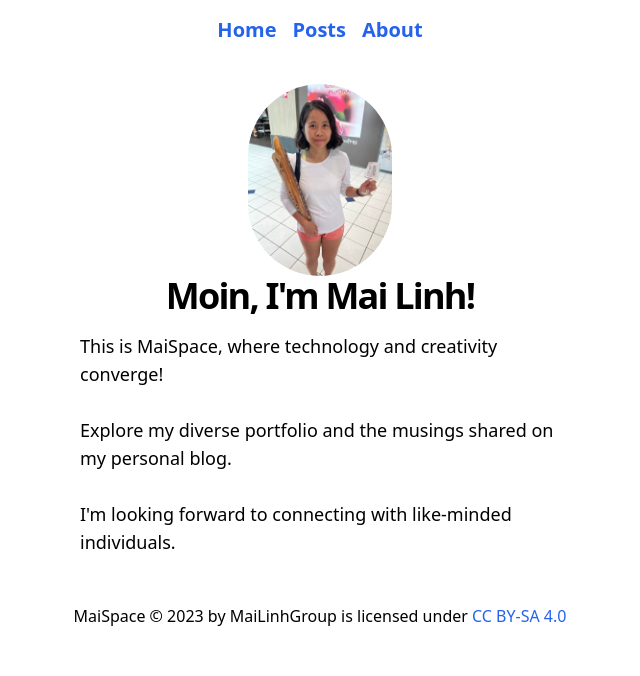
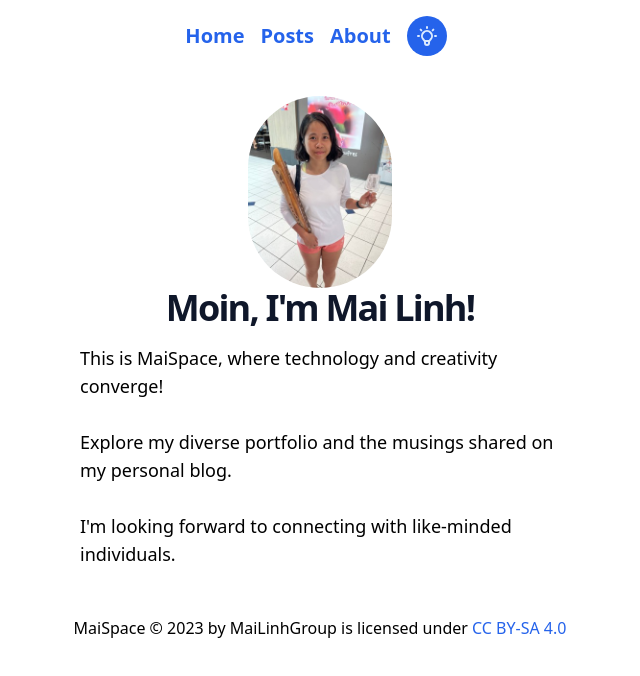
Before and after one commit to MaiLinhGroup/maispace-v2, a Next.js app: page / in a window 1280 px wide. Shown: the top 676 px of the page, without its empty margins (320-960 px from the left). Built offline with nearby package versions, Linux system fonts and the light colour scheme.

Commit message:
Add ThemeSwitch component to header

```diff
--- a/components/header.tsx
+++ b/components/header.tsx
@@ -1,16 +1,17 @@
 import Link from "next/link";
 import { usePathname } from "next/navigation";
+import ThemeSwitch from "./themeswitch";
 
 export default function Header({ home }: { home?: boolean }) {
   const name = "Moin, I'm Mai Linh!";
   const pathname = usePathname();
   return (
     <header className="flex flex-col items-center">
-      <nav className="hover:underline underline-offset-auto text-blue-600 hover:text-blue-800 text-xl font-semibold mb-2">
-        <div className="max-w-screen-xl flex flex-wrap items-center justify-between mx-auto p-4">
+      <nav className="hover:underline underline-offset-auto text-xl font-semibold mb-2">
+        <div className=" max-w-screen-xl flex flex-wrap items-center justify-between mx-auto p-4">
           <div className="w-full md:block md:w-auto" id="navbar-default">
             <ul className="inline-flex items-center justify-between space-x-4">
-              <li>
+              <li className="text-blue-600 hover:text-blue-800">
                 <Link
                   className={`link ${pathname === "/" ? "active" : ""}`}
                   href="/"
@@ -18,7 +19,7 @@ export default function Header({ home }: { home?: boolean }) {
                   Home
                 </Link>
               </li>
-              <li>
+              <li className="text-blue-600 hover:text-blue-800">
                 <Link
                   className={`link ${pathname === "/posts" ? "active" : ""}`}
                   href="/posts"
@@ -26,13 +27,17 @@ export default function Header({ home }: { home?: boolean }) {
                   Posts
                 </Link>
               </li>
-              <li>
+              <li className="text-blue-600 hover:text-blue-800">
                 <Link
                   className={`link ${pathname === "/about" ? "active" : ""}`}
                   href="/about"
                 >
                   About
                 </Link>
+              </li>
+              <li>
+                {" "}
+                <ThemeSwitch />
               </li>
             </ul>
           </div>
@@ -49,7 +54,9 @@ export default function Header({ home }: { home?: boolean }) {
               width={144}
               alt={name}
             />
-            <h1 className="text-4xl font-bold tracking-tighter">{name}</h1>
+            <h1 className="text-4xl font-bold tracking-tighter text-slate-900 dark:text-slate-50">
+              {name}
+            </h1>
           </>
         ) : (
           <>
--- /dev/null
+++ b/components/themeswitch.tsx
@@ -0,0 +1,32 @@
+import { useTheme } from "next-themes";
+export default function ThemeSwitch() {
+  const { theme, setTheme, resolvedTheme } = useTheme();
+  return (
+    <button
+      className="inline-flex items-center justify-center w-10 h-10 mr-2 text-blue-100 transition-colors duration-150 bg-blue-600 rounded-full focus:shadow-outline hover:bg-blue-800"
+      title="Toggles light & dark"
+      aria-label="auto"
+      aria-live="polite"
+      onClick={() =>
+        setTheme(
+          theme === "dark" || resolvedTheme === "dark" ? "light" : "dark"
+        )
+      }
+    >
+      <svg
+        xmlns="http://www.w3.org/2000/svg"
+        className="h-6 w-6"
+        fill="none"
+        viewBox="0 0 24 24"
+        stroke="currentColor"
+      >
+        <path
+          stroke-linecap="round"
+          stroke-linejoin="round"
+          stroke-width="2"
+          d="M9.663 17h4.673M12 3v1m6.364 1.636l-.707.707M21 12h-1M4 12H3m3.343-5.657l-.707-.707m2.828 9.9a5 5 0 117.072 0l-.548.547A3.374 3.374 0 0014 18.469V19a2 2 0 11-4 0v-.531c0-.895-.356-1.754-.988-2.386l-.548-.547z"
+        />
+      </svg>
+    </button>
+  );
+}
```
